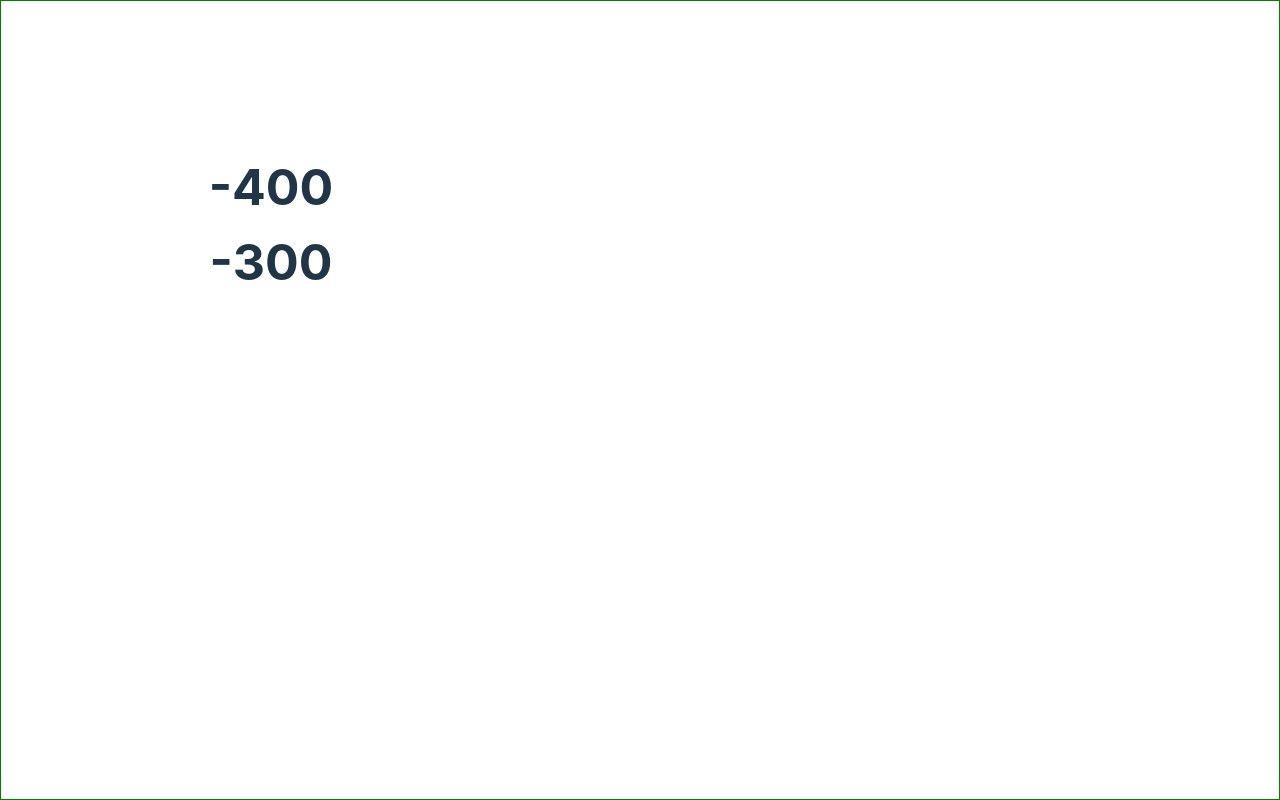
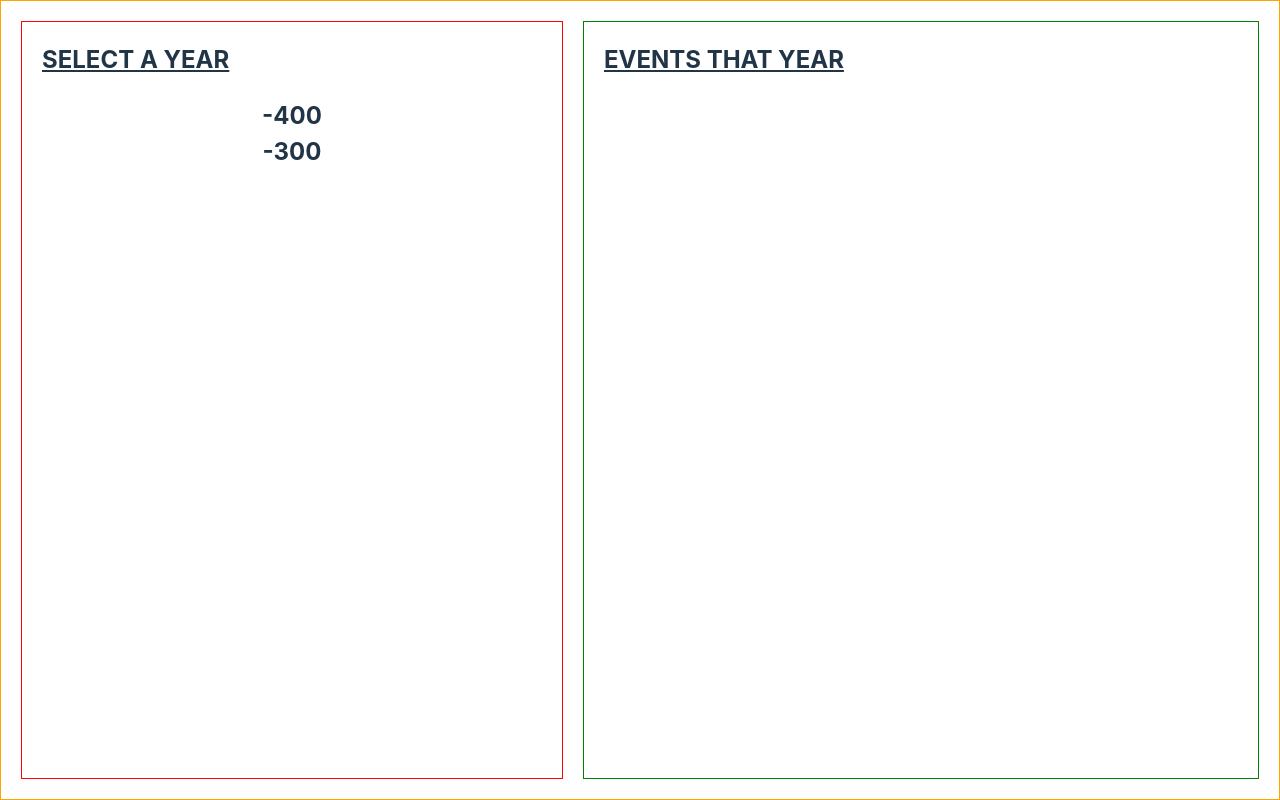
Before and after one commit to abdejohan/history-app, a React (Vite) app: page / in a window 1280 px wide. Built offline with nearby package versions, Linux system fonts and the light colour scheme.

Commit message:
Display events details if a year is selected

```diff
--- a/src/App.tsx
+++ b/src/App.tsx
@@ -5,18 +5,36 @@ function App() {
 	const [selectedYear, setSelectedYear] = useState<number>();
 
 	return (
-		<div className='entry'>
-			<div className='line'>
-				<div className='center' />
+		<main>
+			<div className='years_container'>
+				<h2 className='header'>SELECT A YEAR</h2>
+				<div className='list_of_years'>
 					{arrayOfStories.map((story) => (
-					<h6
+						<h2
 							onClick={() => setSelectedYear(story.year)}
 							className={`year ${selectedYear === story.year ? "selected" : ""}`}>
 							{story.year}
-					</h6>
+						</h2>
 					))}
 				</div>
 			</div>
+			<div className='stories_container'>
+				<h2 className='header'>EVENTS THAT YEAR</h2>
+				<div className='list_of_stories'>
+					{arrayOfStories.map((story) => {
+						if (selectedYear === story.year) {
+							return (
+								<div className='story'>
+									<h3>{story.title}</h3>
+									<img src={story.image} alt='image of event' height='300' width='300' />
+									<p>{story.text}</p>
+								</div>
+							);
+						}
+					})}
+				</div>
+			</div>
+		</main>
 	);
 }
 
--- a/src/index.css
+++ b/src/index.css
@@ -5,12 +5,6 @@
 }
 
 :root {
-	display: flex;
-	padding: 20px;
-	border: 1px solid green;
-	height: 100vh;
-	align-items: center;
-
 	font-family: Inter, system-ui, Avenir, Helvetica, Arial, sans-serif;
 	line-height: 1.5;
 	font-weight: 400;
@@ -24,21 +18,51 @@
 	-webkit-text-size-adjust: 100%;
 }
 
-.entry {
+main {
+	display: flex;
+	justify-content: space-between;
+	padding: 20px;
+	border: 1px solid orange;
+	width: 100vw;
+	height: 100vh;
+	gap: 20px;
+}
+
+.header {
+	text-decoration: underline;
+}
+
+.years_container {
+	border: 1px solid red;
+	padding: 20px;
+}
+
+.list_of_years {
 	overflow-y: scroll;
-	height: calc(100vh - 200px);
-	padding: 50px 0px;
+	width: fit-content;
+	padding: 20px 0px;
+}
+
+.stories_container {
+	border: 1px solid green;
+	flex-grow: 1;
+	padding: 20px;
+}
+
+.list_of_stories {
+}
+
+.story {
+	padding: 20px;
 }
 
 .year {
-	font-size: 50px;
 	width: 500px;
 	text-align: center;
-	border-radius: 10px;
 }
 
 .selected {
-	background-color: lightgray;
+	border: 1px solid lightgray;
 }
 
 @media (prefers-color-scheme: light) {
--- a/src/utils/index.tsx
+++ b/src/utils/index.tsx
@@ -4,12 +4,16 @@ const arrayOfStories = [
 		year: -400,
 		title: "Persion Empire is at its hight",
 		text: "Darius conqueres all of greece",
+		image:
+			"https://upload.wikimedia.org/wikipedia/commons/thumb/f/fd/David_-_Napoleon_crossing_the_Alps_-_Malmaison2.jpg/800px-David_-_Napoleon_crossing_the_Alps_-_Malmaison2.jpg",
 	},
 	{
 		id: 2,
 		year: -300,
 		title: "Alexander The Great is Born",
 		text: "King Philip II has his first son",
+		image:
+			"https://upload.wikimedia.org/wikipedia/commons/thumb/f/fd/David_-_Napoleon_crossing_the_Alps_-_Malmaison2.jpg/800px-David_-_Napoleon_crossing_the_Alps_-_Malmaison2.jpg",
 	},
 ];
 
```
Lines whose indentation alone changed are shown as unchanged.
